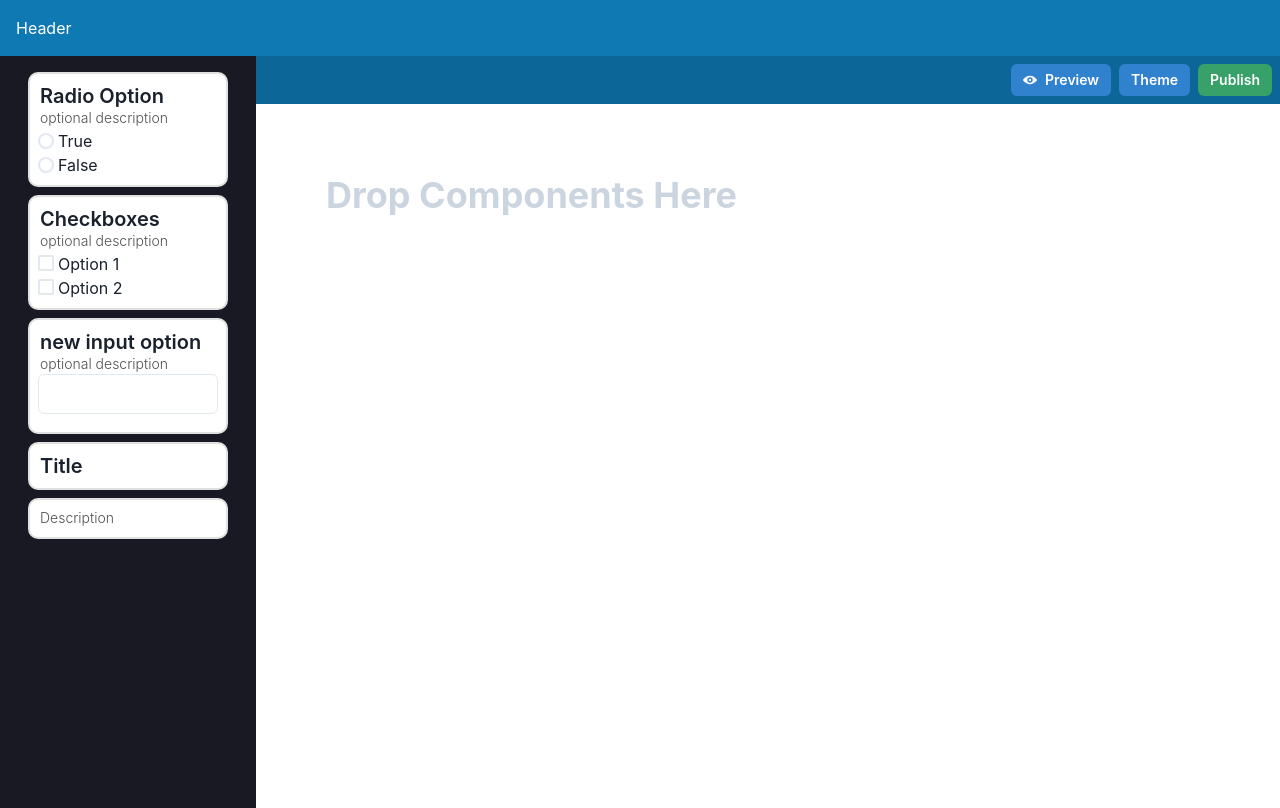
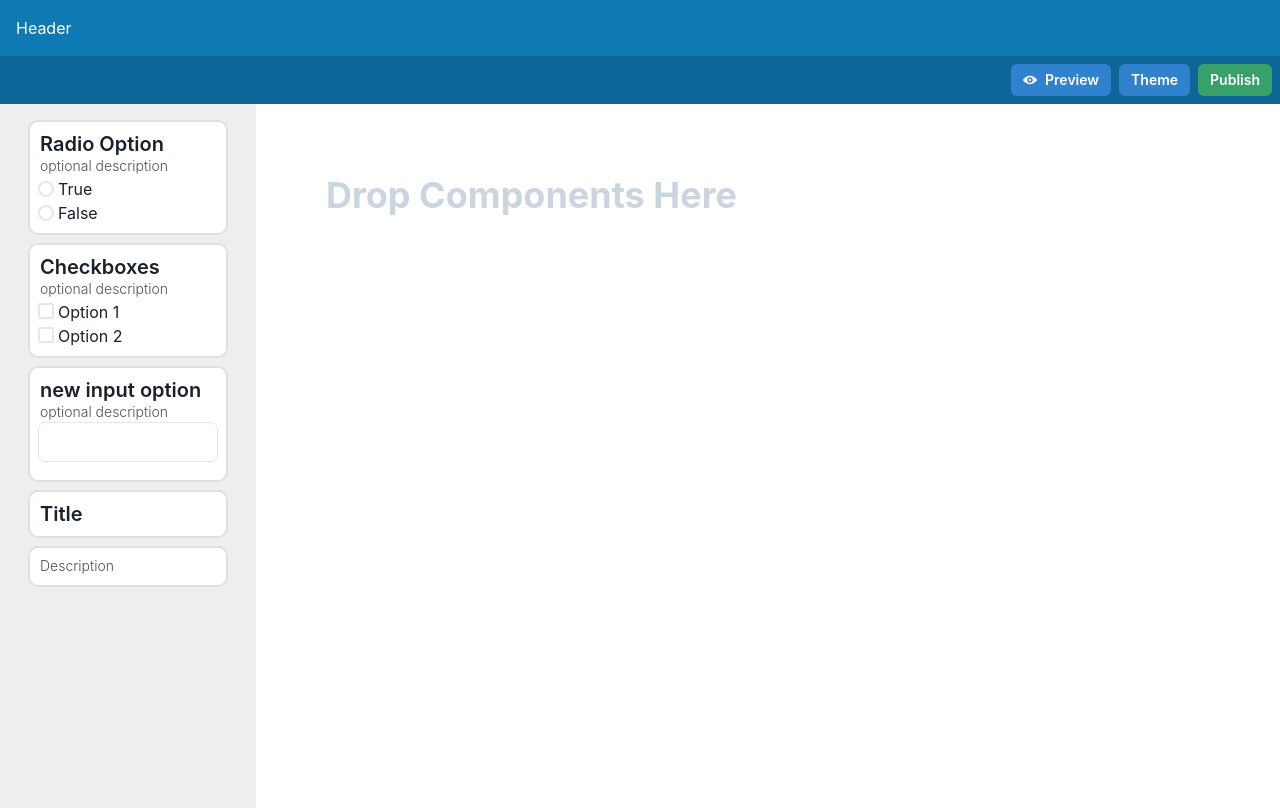
Before and after one commit to aerolith07/build-a-survey, a Next.js app: page /main in a window 1280 px wide. Built offline with nearby package versions, Linux system fonts and the light colour scheme.

Commit message:
prevent refreshing

```diff
--- a/src/components/SurveyComponents/QuestionDrawer.tsx
+++ b/src/components/SurveyComponents/QuestionDrawer.tsx
@@ -1,6 +1,7 @@
 import { VStack } from '@chakra-ui/layout';
 import React from 'react';
 import { Draggable, Droppable } from 'react-beautiful-dnd';
+import styled from 'styled-components';
 import Components from '../../lib/const/componentMap';
 import defaultQuestions from '../../lib/const/defaultQuestions';
 import Question from './templates/Question';
@@ -9,6 +10,7 @@ const QuestionDrawer = () => {
   const data = Object.entries(defaultQuestions);
 
   return (
+    <QuestionDrawerWrapper className="question-drawer">
       <Droppable droppableId="questionDrawer">
         {(dropProvided) => (
           <VStack spacing="0.5rem" ref={dropProvided.innerRef} {...dropProvided.droppableProps}>
@@ -35,7 +37,17 @@ const QuestionDrawer = () => {
           </VStack>
         )}
       </Droppable>
+    </QuestionDrawerWrapper>
   );
 };
 
+const QuestionDrawerWrapper = styled.div`
+  background: #eee;
+  padding: 1rem;
+  flex-basis: 20%;
+  flex-grow: 0;
+  max-width: 20%;
+  min-width: calc(200px + 1rem)
+`;
+
 export default QuestionDrawer;
--- /dev/null
+++ b/src/components/SurveyComponents/wrappers/FormBuilderWrapper.tsx
@@ -0,0 +1,24 @@
+import React from 'react';
+import styled from 'styled-components';
+import SurveyDropZone from '../SurveyDropZone';
+
+const FromBuilder = () => (
+  <FormBuilderWrapper>
+    <SurveyDropZoneWrapper>
+      <SurveyDropZone />
+    </SurveyDropZoneWrapper>
+  </FormBuilderWrapper>
+);
+
+const SurveyDropZoneWrapper = styled.div`
+  overflow-y: scroll;
+  height: calc(100vh - 6rem);
+  padding: 20px;
+`;
+
+const FormBuilderWrapper = styled.div`
+  background: white;
+  flex-basis: 80%;
+`;
+
+export default FromBuilder;
--- a/src/components/molecules/SettingsBar.tsx
+++ b/src/components/molecules/SettingsBar.tsx
@@ -1,8 +1,10 @@
 import { ViewIcon } from '@chakra-ui/icons';
 import { Button, HStack, Tooltip } from '@chakra-ui/react';
 import React from 'react';
+import styled from 'styled-components';
 
 const SettingsBar = () => (
+  <SettingsWrapper className="settings">
     <HStack spacing="8px" justify="flex-end">
       <Button size="sm" colorScheme="blue" leftIcon={<ViewIcon />}>Preview </Button>
       <Button size="sm" colorScheme="blue">Theme</Button>
@@ -10,6 +12,14 @@ const SettingsBar = () => (
         <Button size="sm" colorScheme="green">Publish</Button>
       </Tooltip>
     </HStack>
+  </SettingsWrapper>
+
 );
 
+const SettingsWrapper = styled.div`
+  color: white;
+  background: #0C6697;
+  padding:0.5rem;
+`;
+
 export default SettingsBar;
--- /dev/null
+++ b/src/lib/hooks/useExitPrompts.ts
@@ -0,0 +1,31 @@
+import { useState, useEffect } from 'react';
+
+const initBeforeUnLoad = (showExitPrompt: boolean) => {
+  window.onbeforeunload = (event: Event) => {
+    if (showExitPrompt) {
+      const e = event || window.event;
+      e.preventDefault();
+      if (e) {
+        e.returnValue = false;
+      }
+      return '';
+    }
+    return false;
+  };
+};
+
+export default function useExitPrompt(bool: boolean) {
+  const [showExitPrompt, setShowExitPrompt] = useState(bool);
+
+  if (global.window) {
+    window.onload = () => {
+      initBeforeUnLoad(showExitPrompt);
+    };
+
+    useEffect(() => {
+      initBeforeUnLoad(showExitPrompt);
+    }, [showExitPrompt]);
+  }
+
+  return [showExitPrompt, setShowExitPrompt];
+}
--- a/src/pages/api/hello.js
+++ b/src/pages/api/hello.js
@@ -1,5 +1,5 @@
 // Next.js API route support: https://nextjs.org/docs/api-routes/introduction
 
 export default (req, res) => {
-  res.status(200).json({ name: 'John Doe' })
-}
+  res.status(200).json({ name: 'John Doe' });
+};
--- a/src/pages/main.tsx
+++ b/src/pages/main.tsx
@@ -4,13 +4,15 @@ import { DragDropContext, DropResult, resetServerContext } from 'react-beautiful
 import styled from 'styled-components';
 import SettingsBar from '../components/molecules/SettingsBar';
 import QuestionDrawer from '../components/SurveyComponents/QuestionDrawer';
-import SurveyDropZone from '../components/SurveyComponents/SurveyDropZone';
+import FromBuilder from '../components/SurveyComponents/wrappers/FormBuilderWrapper';
+import useExitPrompt from '../lib/hooks/useExitPrompts';
 import { addQuestion, removeQuestion } from '../lib/utils/addQuestion';
 import { useAppDispatch, useAppSelector } from '../state/store';
 import { reorderQuestion } from '../state/surveyQuestions/order/orderAction';
 
 const main = () => {
   const { order } = useAppSelector((state) => state.survey);
+  useExitPrompt(true);
 
   const dispatch = useAppDispatch();
   const onDragEnd = (result: DropResult) => {
@@ -54,25 +56,21 @@ const main = () => {
 
   return (
     <DragDropContext onDragEnd={onDragEnd}>
-      <div>
+      <Screen>
         <Header>Header</Header>
-        <MainBody className="main-body">
-          <QuestionDrawerWrapper className="question-drawer">
-            <QuestionDrawer />
-          </QuestionDrawerWrapper>
-          <FormBuilder className="form-builder">
-            <SettingsHeader className="settings">
-              <SettingsBar />
-            </SettingsHeader>
-            <SurveyDropZoneWrapper>
-              <SurveyDropZone />
-            </SurveyDropZoneWrapper>
-          </FormBuilder>
+        <SettingsBar />
+        <MainBody>
+          <QuestionDrawer />
+          <FromBuilder />
         </MainBody>
-      </div>
+      </Screen>
     </DragDropContext>
   );
 };
+
+const Screen = styled.div`
+overflow-y: none
+`;
 
 const Header = styled.header`
   background: #0E79B2;
@@ -82,33 +80,7 @@ const Header = styled.header`
 
 const MainBody = styled.div`
   display: flex;
-  height: calc(100vh - 3rem);
-`;
-
-const QuestionDrawerWrapper = styled.div`
-  background: #191923;
-  padding: 1rem;
-  flex-basis: 20%;
-  flex-grow: 0;
-  max-width: 20%;
-  min-width: calc(200px + 1rem)
-`;
-
-const SurveyDropZoneWrapper = styled.div`
-  overflow-y: scroll;
   height: calc(100vh - 6rem);
-  padding: 20px;
-`;
-
-const FormBuilder = styled.div`
-  background: white;
-  flex-basis: 80%;
-`;
-
-const SettingsHeader = styled.div`
-  color: white;
-  background: #0C6697;
-  padding:0.5rem;
 `;
 
 export default main;
```
Also changed, not shown: 2 other files (tests, documents, lock files or other folders). Lines whose indentation alone changed are shown as unchanged.
